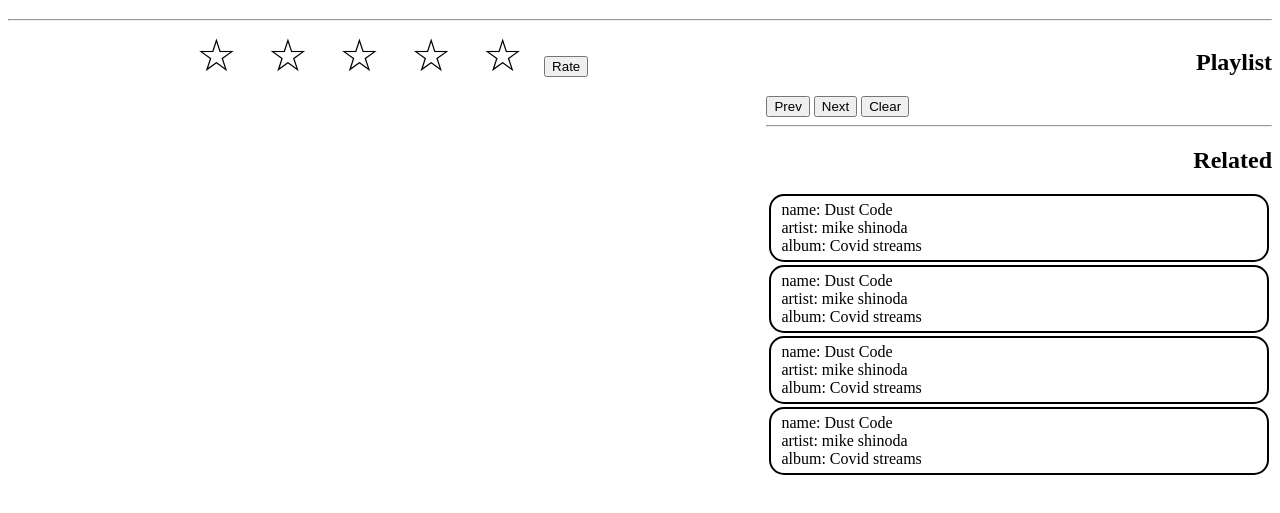
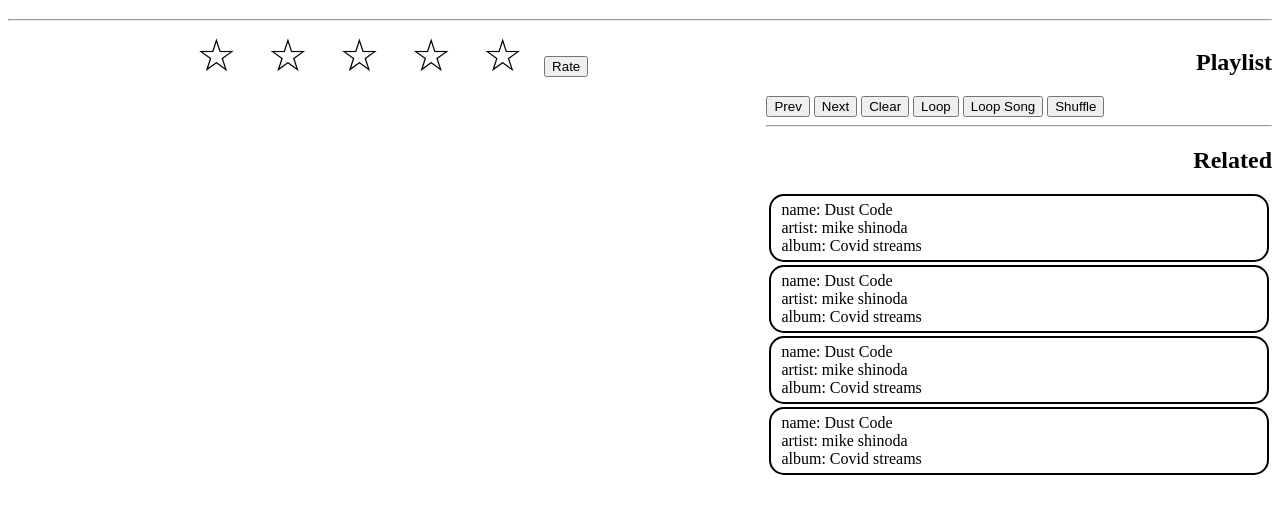
Before and after one commit to Nodnarb12500/Audio-Website-Old, a website: page html/playlist.html in a window 1280 px wide. Shown: the part 61-574 px from the top of the page. Drawn offline with Linux system fonts and the light colour scheme; no server answers.

Commit message:
added some more buttons but they dont work yet #38

```diff
--- a/html/playlist.html
+++ b/html/playlist.html
@@ -82,6 +82,9 @@
                             <button onclick="arrayIndex -= 1;getPlaylistItem();" id="prevBtn">Prev</button>
                             <button onclick="arrayIndex += 1;getPlaylistItem();" id="nextBtn">Next</button>
                             <button onclick="localStorage.clear();" id="clearPlaylistBtn">Clear</button>
+                            <button onclick="playlistLoop(loopSong);" id="loopSongBtn">Loop</button>
+                            <button onclick="playlistLoop(loopList);" id="LoopListBtn">Loop Song</button>
+                            <button onclick="playlistLoop(Shuffle);" id="ShuffleBtn">Shuffle</button>
                         </div>
                         <div id="playlist" class="contentItem"></div>
                     </section>
```
